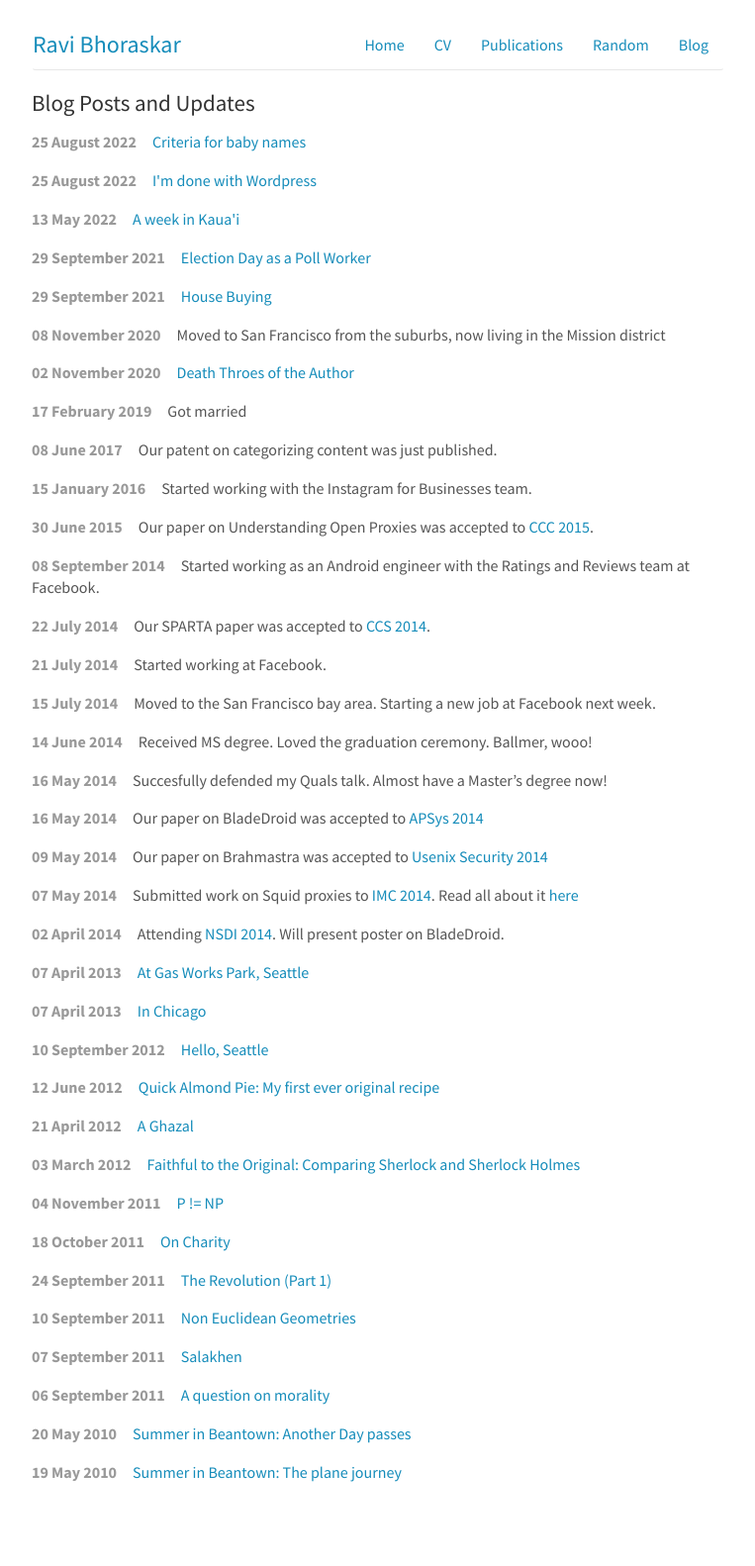
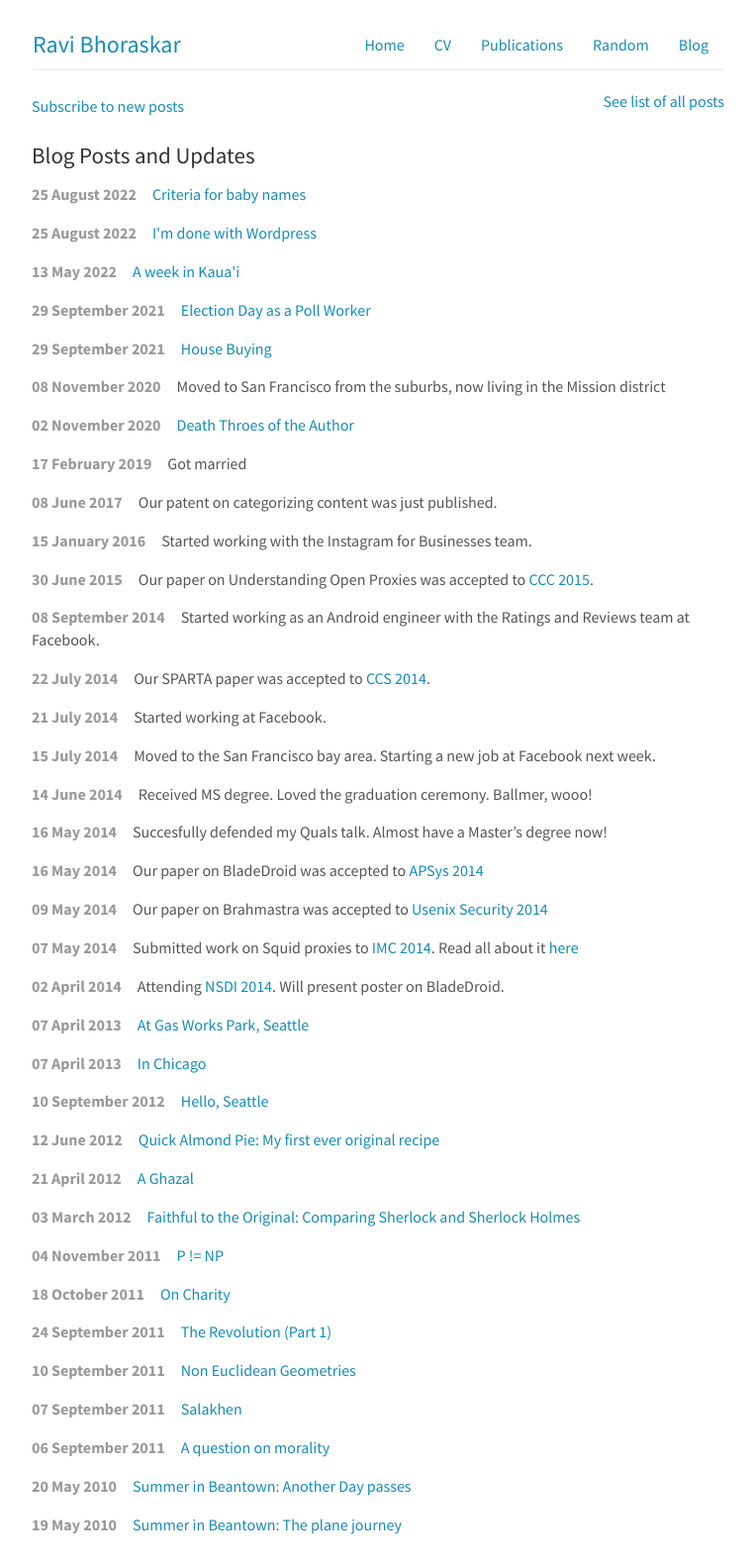
Before and after one commit to ravibhoraskar/ravibhoraskar.github.io, a Jekyll site: the page built from blog/all.html, in a window 1280 px wide. Shown: the whole page at 99% size, without its empty margins (258-1021 px from the left). Built offline with Jekyll 4.4.1, drawn with Linux system fonts in a browser that asks for light colours; before the commit the page ends 1529 px from its top, so only the background shows below that.

Commit message:
Subscribe also on all page

```diff
--- a/blog/all.html
+++ b/blog/all.html
@@ -1,7 +1,19 @@
 ---
 layout: default
-title: Blog Posts and Updates
 ---
+<table width=100%>
+    <tr>
+        <td>
+            <a href="#" onclick="showMailchimpPopup()">Subscribe to new posts</a>
+        </td>
+        <td>
+            <p align="right">
+                <a href="all.html">See list of all posts</a>
+            </p>
+        </td>
+    </tr>
+</table>
+<h2>Blog Posts and Updates</h2>
 <ul class="news list-unstyled">
     {% for post in site.posts %}
     {% if post.shortnews %}
--- a/blog/index.html
+++ b/blog/index.html
@@ -1,7 +1,7 @@
 ---
 layout: default
 ---
-<table class="table" width = 100%>
+<table width = 100%>
     <tr>
         <td>
             <a href="#" onclick="showMailchimpPopup()">Subscribe to new posts</a>
```
Lines whose indentation alone changed are shown as unchanged.
